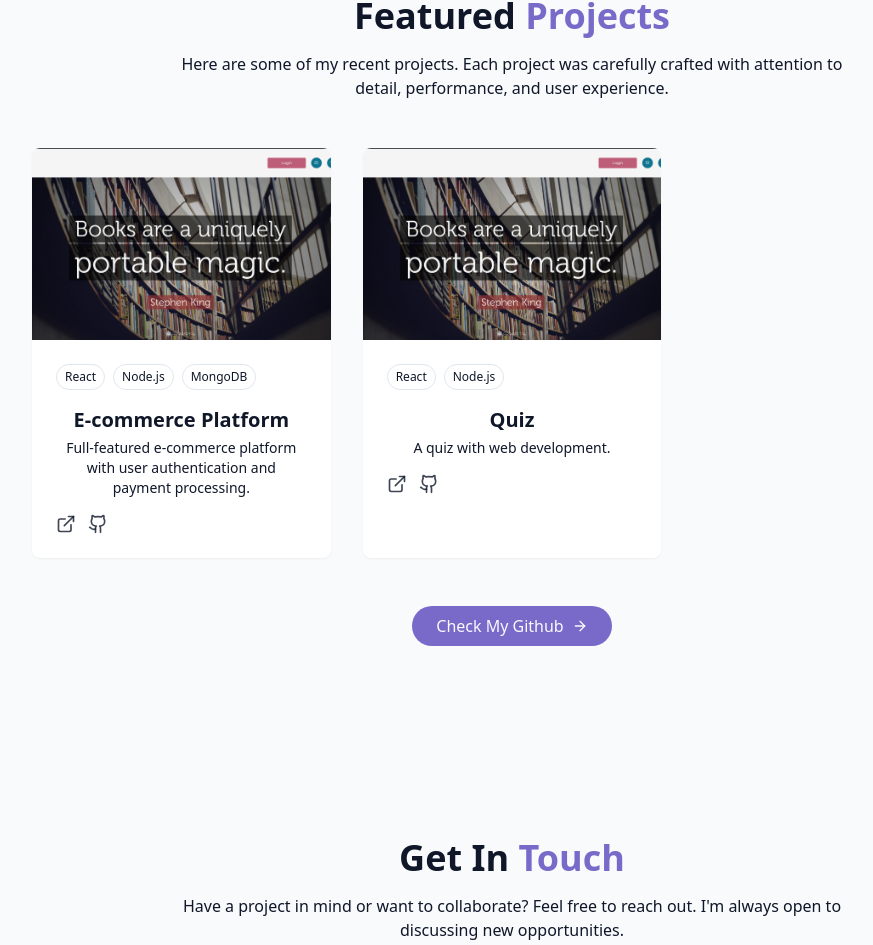
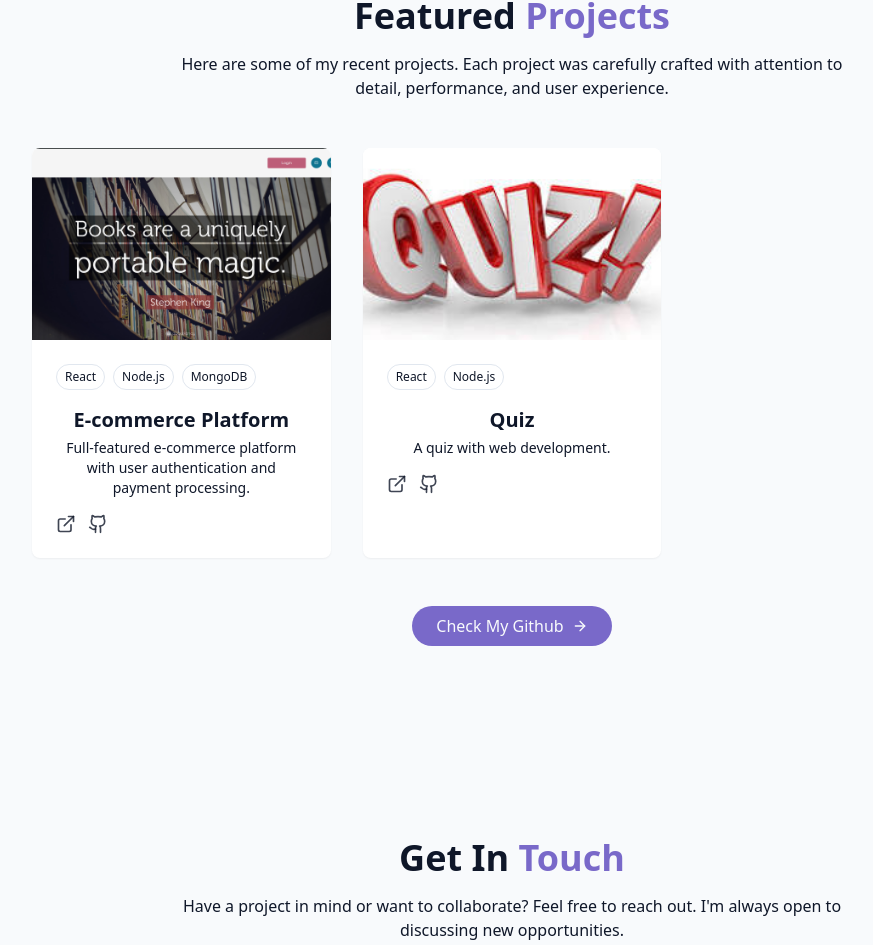
Before and after one commit to 2200031725cser/portfolio, a React (Vite) app: page / in a window 1280 px wide. Shown: the part 2342-3287 px from the top of the page, without its empty margins (128-1001 px from the left). Built offline with nearby package versions, Linux system fonts and the light colour scheme.

Commit message:
Update ProjectsSection.jsx

```diff
--- a/src/components/ProjectsSection.jsx
+++ b/src/components/ProjectsSection.jsx
@@ -17,7 +17,7 @@ const projects = [
     title: "Quiz",
     description:
       "A quiz with web development.",
-    image: "/projects/project3.png",
+    image: "/projects/Project2.jpg",
     tags: ["React", "Node.js"],
     demoUrl: "#",
     githubUrl: "#",
```
